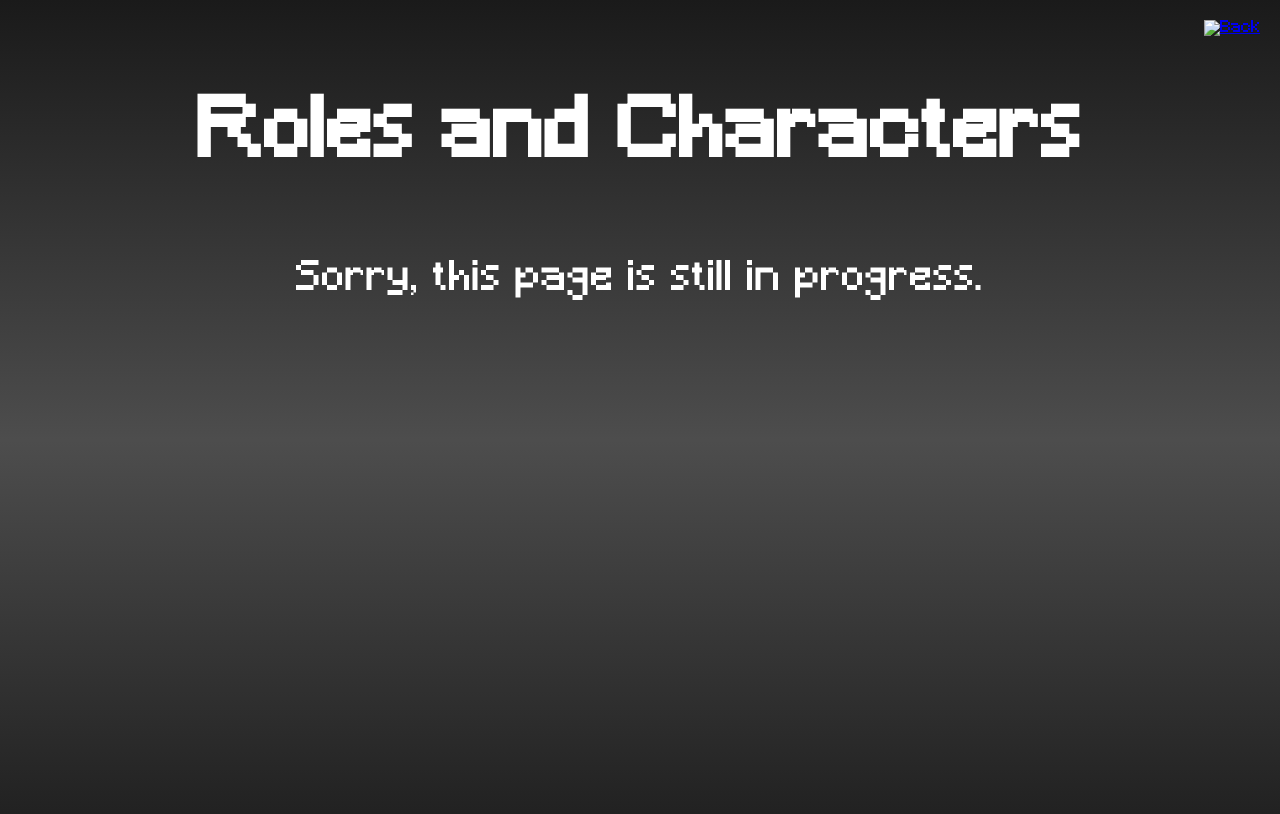
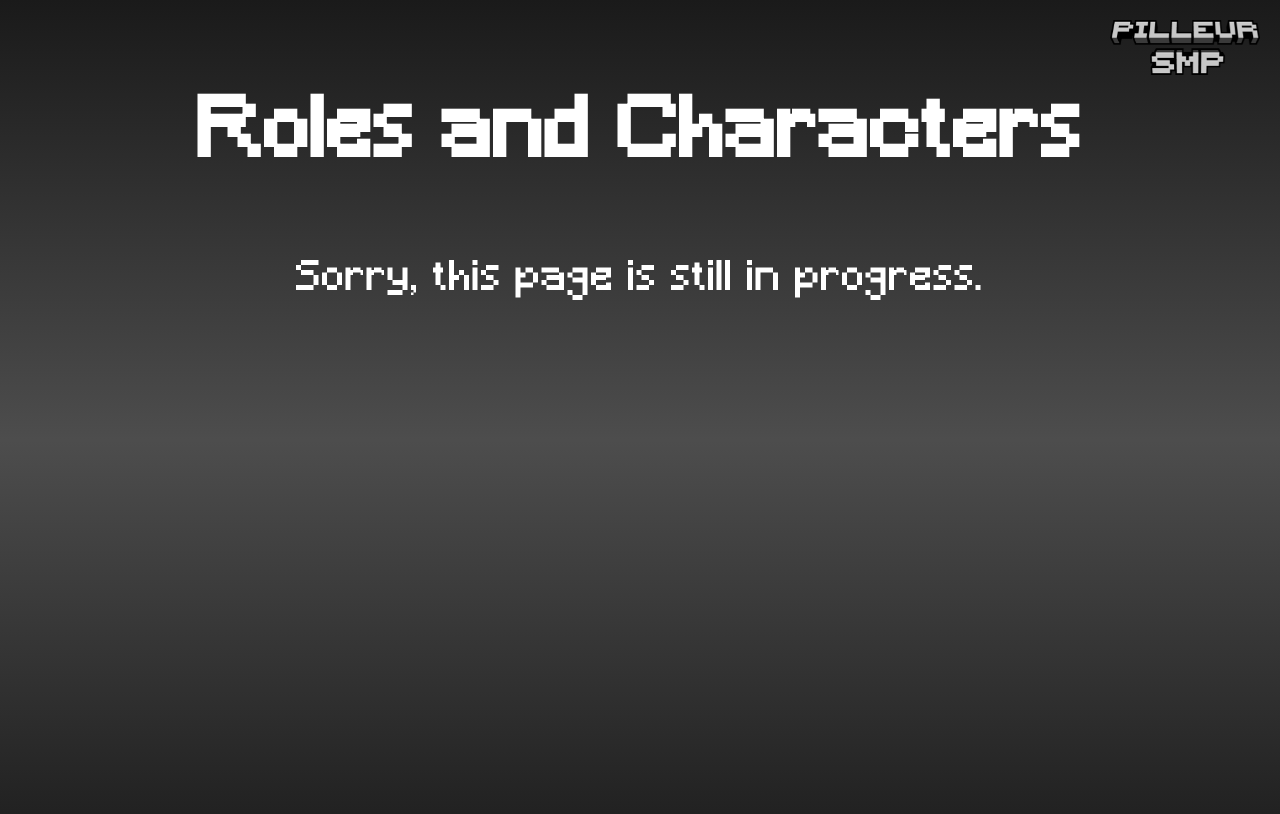
Before and after one commit to PilleurSMP/officialsite, a plain HTML site: page characters.html in a window 1280 px wide. Drawn offline with Linux system fonts and the light colour scheme.

Commit message:
Summary
Fixed file directory

```diff
--- a/characters.html
+++ b/characters.html
@@ -131,7 +131,7 @@
 <body>
 
 <a href="index.html" class="top-right-button">
-    <img src="images/banner.png" alt="Back">
+    <img src="docs/images/banner.png" alt="Back">
   </a>
 
   <h1 style="font-size: 80px;">Roles and Characters</h1>
```
Also changed, not shown: concept.html (+1 -1 lines), lore.html (+1 -1 lines).
